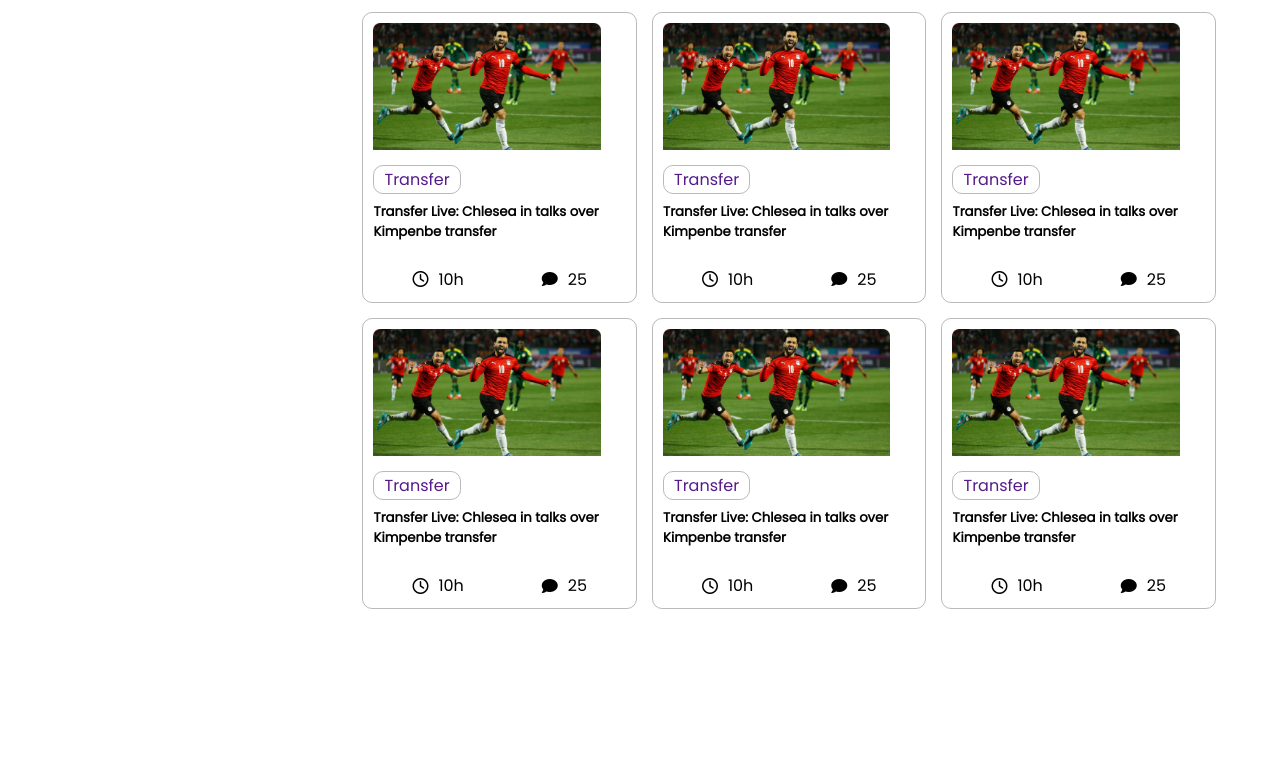
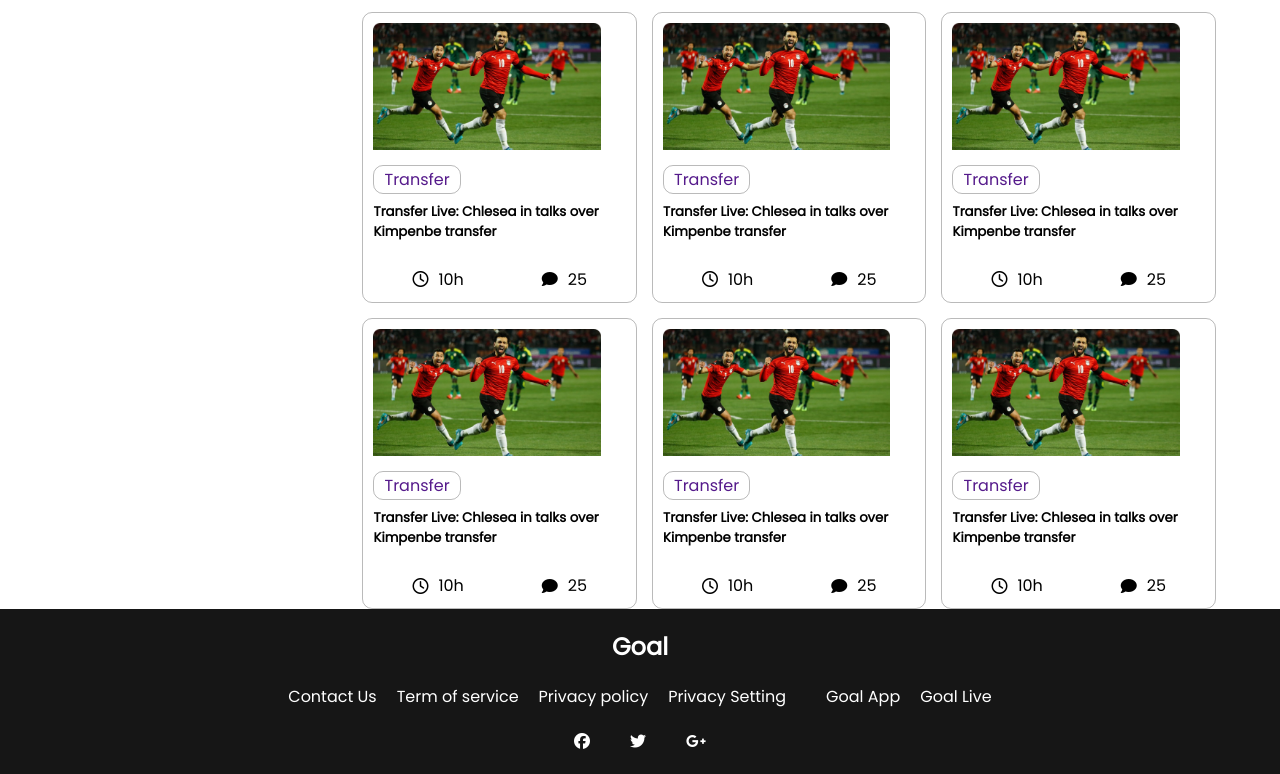
Before and after one commit to Utsho2848/worldcup-assignment, a plain HTML site: page index.html in a window 1280 px wide. Shown: the part 1022-1796 px from the top of the page. Before the commit the page ends 1731 px from the top, so only its background shows below. Drawn offline with Linux system fonts and the light colour scheme.

Commit message:
footer responsive complete

```diff
--- a/index.html
+++ b/index.html
@@ -12,7 +12,10 @@
     <script src="https://kit.fontawesome.com/4623dd3ad0.js" crossorigin="anonymous"></script>
 </head>
 
-<body class="all-contents container">
+
+
+<body>
+    <main class="all-contents container">
         <header class="banner-contents">
             <div class="banner-info">
                 <h1>The Greatest show on the earth</h1>
@@ -45,7 +48,7 @@
         </section>
         <!-- blog area -->
         <!-- blog section -->
-    <main class="blogs">
+        <section class="blogs">
             <article class="card">
                 <img src="assets/Blog Image.png" alt="">
                 <div class="blog-btn">
@@ -195,7 +198,28 @@
             <div class="see-more-button watch-button">
                 <a href="">See More</a>
             </div>
+        </section>
     </main>
+
+    <!-- footer -->
+    <footer>
+        <h3 class="main">Goal</h3>
+        <div class="footer-text">
+            <a href="">Contact Us</a>
+            <a href="">Term of service</a>
+            <a href="">Privacy policy</a>
+            <a href="">Privacy Setting</a>
+            <a href=""></a>
+            <a href="">Goal App</a>
+            <a href="">Goal Live</a>
+        </div>
+        <div class="footer-icon">
+            <p><i class="fa-brands fa-facebook"></i></p>
+            <p><i class="fa-brands fa-twitter"></i></p>
+            <p><i class="fa-brands fa-google-plus-g"></i></p>
+        </div>
+    </footer>
 </body>
 
+
 </html>
--- a/style.css
+++ b/style.css
@@ -18,7 +18,7 @@ a {
 .all-contents {
     display: grid;
     grid-template-columns: repeat(12, auto);
-    grid-template-rows: auto auto 100px;
+    grid-template-rows: auto auto auto;
 }
 
 .banner-contents {
@@ -223,3 +223,49 @@ a {
 
     }
 }
+
+/* footer */
+footer {
+    padding: 20px 0;
+    background-color: #161616;
+    color: #FFFFFF;
+}
+
+footer .main {
+    text-align: center;
+    font-size: 24px;
+}
+
+.footer-text {
+    display: flex;
+    justify-content: center;
+}
+
+.footer-text a {
+    margin: 20px 10px;
+    color: white;
+}
+
+.footer-icon {
+    display: flex;
+    justify-content: center;
+}
+
+.footer-icon p {
+    margin: 0 20px;
+}
+
+/* responsive */
+@media screen and (min-width:557px) and (max-width:991px) {
+    .footer-text {
+        display: grid;
+        grid-template-columns: repeat(4, 1fr);
+    }
+}
+
+@media screen and (max-width:556px) {
+    .footer-text {
+        flex-direction: column;
+        align-items: center;
+    }
+}
```
Lines whose indentation alone changed are shown as unchanged.
